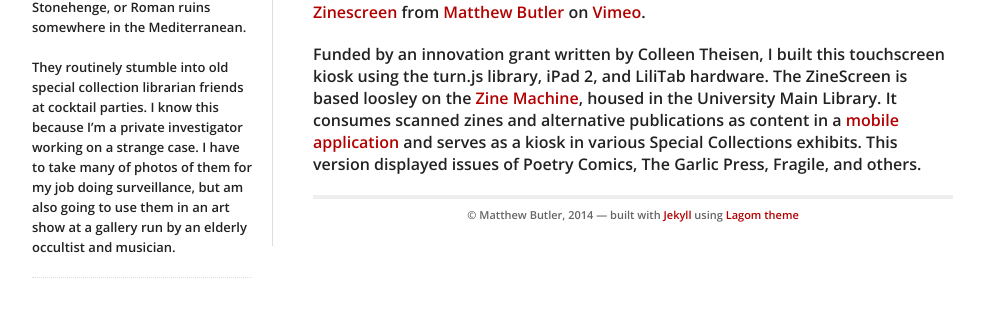
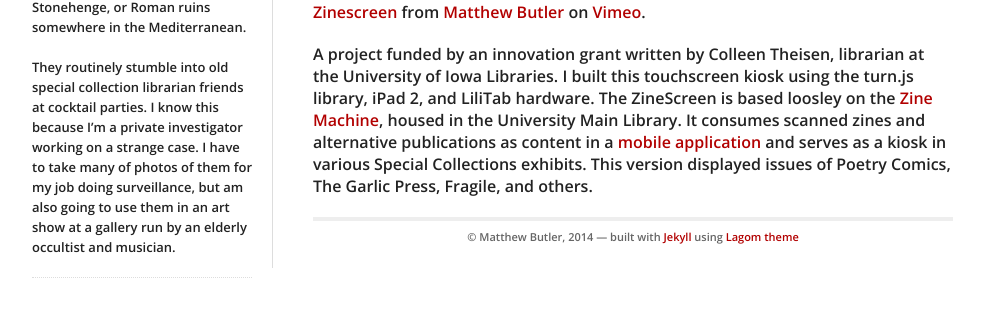
Before and after one commit to mbutler/mbutler.github.io, a Jekyll site: the page built from _posts/2013-06-03-Zinescreen.md, in a window 1280 px wide, cut to the strip 490-907 px from the top of the page. Shown: the top 317 px of the strip, without its empty margins (138-1122 px from the left). Built offline with Jekyll 4.4.1, drawn with Linux system fonts in a browser that asks for light colours; nearby versions of some CDN libraries.

Commit message:
zinescreen edit

```diff
--- a/_posts/2013-06-03-Zinescreen.md
+++ b/_posts/2013-06-03-Zinescreen.md
@@ -8,7 +8,7 @@
 ---
 <iframe src="//player.vimeo.com/video/76443614" width="500" height="368" frameborder="0" webkitallowfullscreen mozallowfullscreen allowfullscreen></iframe> <p><a href="http://vimeo.com/76443614">Zinescreen</a> from <a href="http://vimeo.com/mbutler">Matthew Butler</a> on <a href="https://vimeo.com">Vimeo</a>.</p>
 
-Funded by an innovation grant written by Colleen Theisen, I built this touchscreen kiosk using the turn.js library, iPad 2, and LiliTab hardware. The ZineScreen is based loosley on the [Zine Machine], housed in the University Main Library. It consumes scanned zines and alternative publications as content in a [mobile application] and serves as a kiosk in various Special Collections exhibits. This version displayed issues of Poetry Comics, The Garlic Press, Fragile, and others.
+A project funded by an innovation grant written by Colleen Theisen, librarian at the University of Iowa Libraries. I built this touchscreen kiosk using the turn.js library, iPad 2, and LiliTab hardware. The ZineScreen is based loosley on the [Zine Machine], housed in the University Main Library. It consumes scanned zines and alternative publications as content in a [mobile application] and serves as a kiosk in various Special Collections exhibits. This version displayed issues of Poetry Comics, The Garlic Press, Fragile, and others.
 
 [Zine Machine]:http://www.lib.uiowa.edu/preservation/zine/
 [mobile application]:https://github.com/ui-libraries/zinescreen
```
